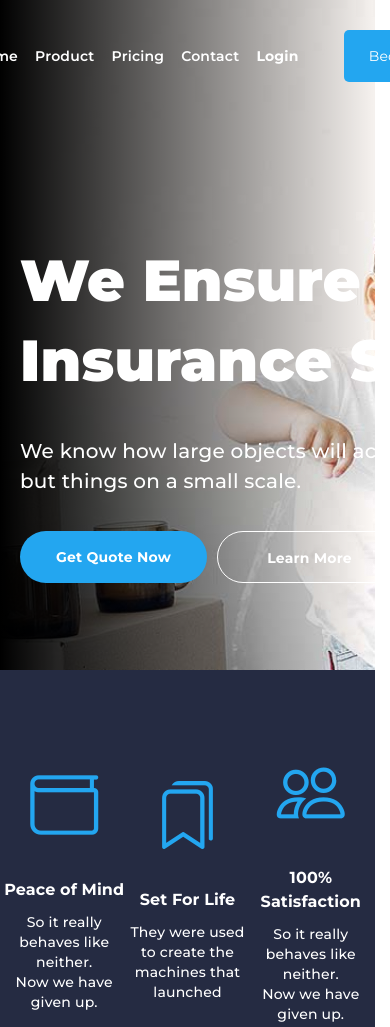
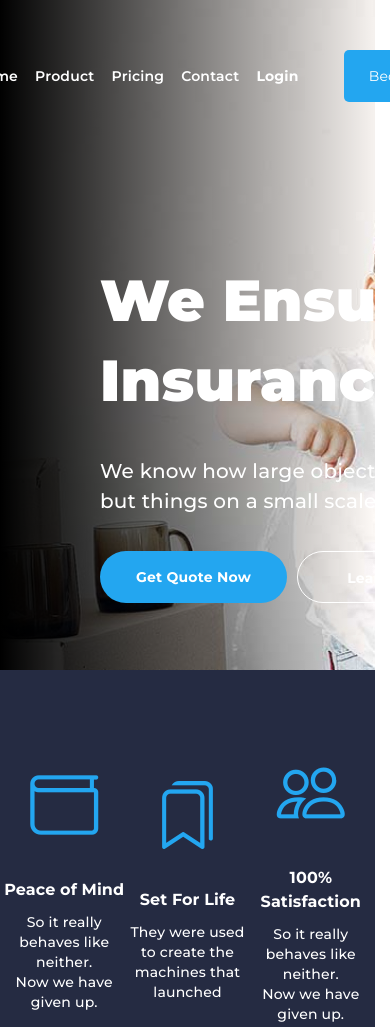
Before and after one commit to AndMkh7/Layout-Task---Insurance, a plain HTML site: page index.html in a window 390 px wide. Shown: the top 1027 px of the page. Drawn offline with nearby package versions, Linux system fonts and the light colour scheme.

Commit message:
Some refactorings in style

```diff
--- a/index.css
+++ b/index.css
@@ -1003,3 +1003,9 @@ body {
     padding-left: 22px;
     padding-right: 22px;
 }
+
+@media only screen and (max-width: 1200px){
+    .gradient {
+        padding: 50px 100px;
+    }
+}
--- a/index.html
+++ b/index.html
@@ -35,6 +35,9 @@
                         </nav>
                     </div>
 
+                    <div class="">
+
+                    </div>
 
                     <form class="loginBox">
                         <a href="" class="login">
```
